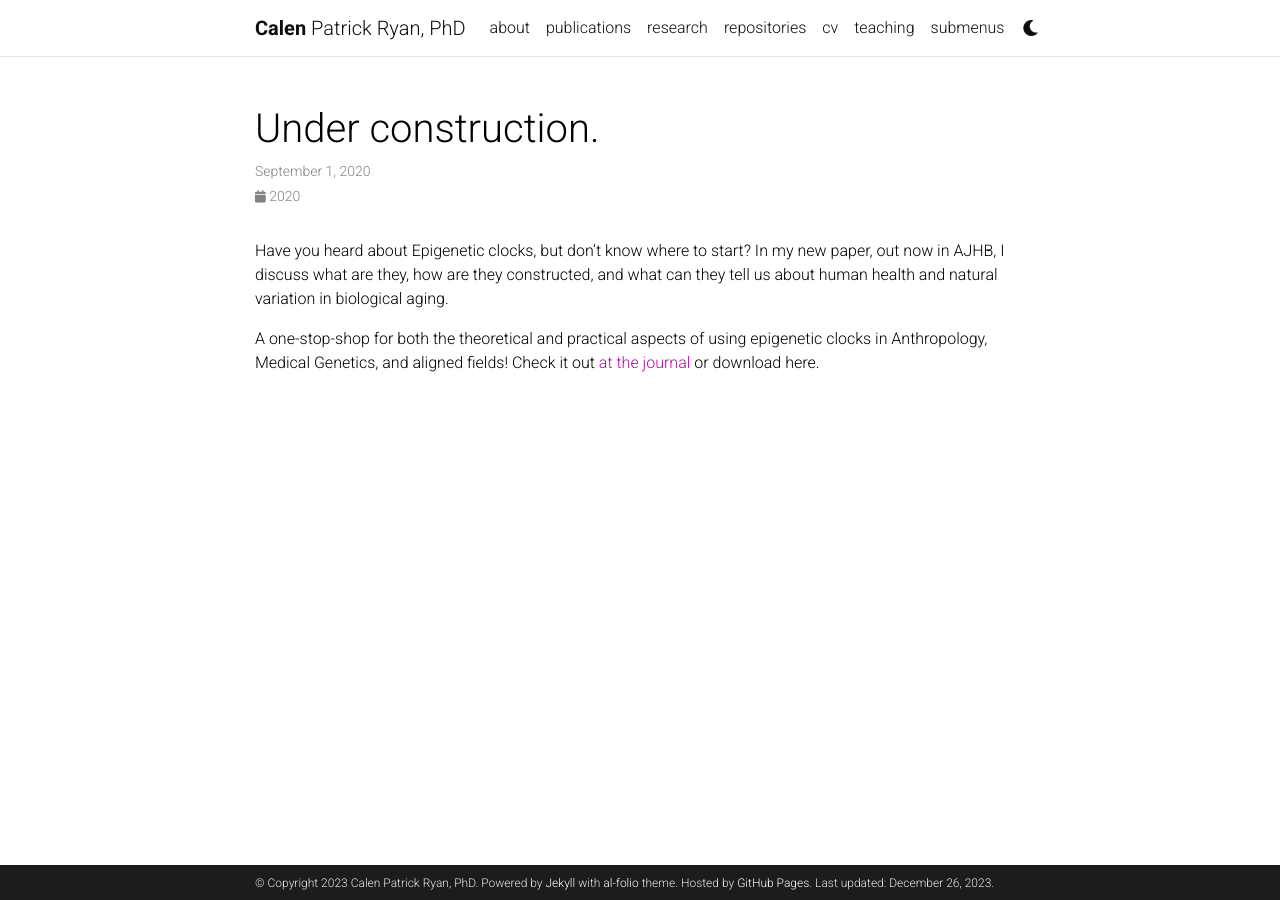
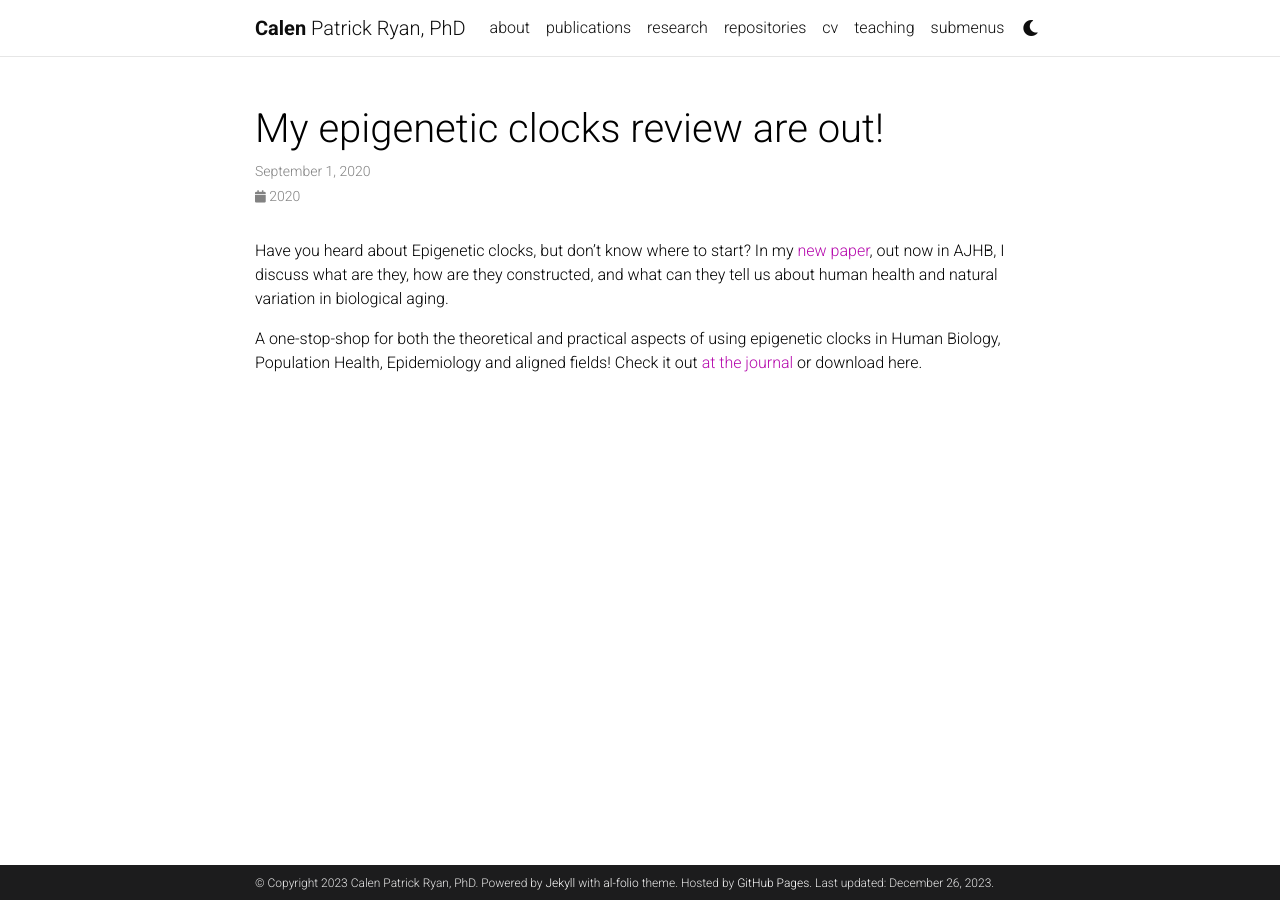
Before and after one commit to CPRyan/CPRyan.github.io, a Jekyll site: the page built from _news/announcement_4.md, in a window 1280 px wide. Built offline with Jekyll 4.4.1, drawn with Linux system fonts in a browser that asks for light colours; comment, search, counter and statistics services are not loaded; a style sheet for code colours, icons or effects is not loaded.

Commit message:
Added preview to some papers, selected pubs, restyled announcements

```diff
--- a/_bibliography/papers.bib
+++ b/_bibliography/papers.bib
@@ -527,6 +527,8 @@
 	year = {2022},
 	pages = {47--58},
 	file = {Ryan et al. - 2022 - Immune cell type and DNA methylation vary with rep.pdf:/Users/dr.cpr/Zotero/storage/3QIHFYJQ/Ryan et al. - 2022 - Immune cell type and DNA methylation vary with rep.pdf:application/pdf;Ryan et al. - 2022 Supplementary_data.docx:/Users/dr.cpr/Zotero/storage/XSJSKS3Q/Ryan et al. - 2022 Supplementary_data.docx:application/vnd.openxmlformats-officedocument.wordprocessingml.document},
+	 selected={true},
+	 preview={Ryan_2022_Fig_2_volcanoes_600ppi.jpeg}
 }
 
 @article{kuzawa_birth_2022,
@@ -608,4 +610,6 @@
 	keywords = {Predictive markers},
 	pages = {1--10},
 	file = {Full Text PDF:/Users/dr.cpr/Zotero/storage/7QYCMPF9/Waziry et al. - 2023 - Effect of long-term caloric restriction on DNA met.pdf:application/pdf},
+	selected={true},
+	preview={diana-polekhina-Xg-ut7qtJiM-unsplash.jpg}
 }
--- a/_config.yml
+++ b/_config.yml
@@ -186,7 +186,7 @@
   limit: 5 # leave blank to include all the news in the `_news` folder
 
 latest_posts:
-  enabled: true
+  enabled: false
   scrollable: true # adds a vertical scroll bar if there are more than 3 new posts items
   limit: 3 # leave blank to include all the blog posts
 
--- a/_news/announcement_4.md
+++ b/_news/announcement_4.md
@@ -1,11 +1,11 @@
 ---
 layout: post
-title: Under construction.
+title: My epigenetic clocks review are out!
 date: 2020-09-01 16:11:00-0400
-inline: false
+inline: true
 related_posts: false
 ---
 
-Have you heard about Epigenetic clocks, but don’t know where to start? In my new paper, out now in AJHB, I discuss what are they, how are they constructed, and what can they tell us about human health and natural variation in biological aging.
+Have you heard about Epigenetic clocks, but don’t know where to start? In my [new paper](https://onlinelibrary.wiley.com/doi/abs/10.1002/ajhb.23488), out now in AJHB, I discuss what are they, how are they constructed, and what can they tell us about human health and natural variation in biological aging.
 
-A one-stop-shop for both the theoretical and practical aspects of using epigenetic clocks in Anthropology, Medical Genetics, and aligned fields! Check it out [at the journal](https://onlinelibrary.wiley.com/doi/abs/10.1002/ajhb.23488) or download here.
+A one-stop-shop for both the theoretical and practical aspects of using epigenetic clocks in Human Biology, Population Health, Epidemiology and aligned fields! Check it out [at the journal](https://onlinelibrary.wiley.com/doi/abs/10.1002/ajhb.23488) or download here.
```
Also changed, not shown: _news/announcement_1.md (+1 -1 lines), _news/announcement_2.md (+1 -1 lines), assets/img/publication_preview/Ryan_2022_Fig_2_volcanoes_600ppi.jpeg (added), assets/img/publication_preview/diana-polekhina-Xg-ut7qtJiM-unsplash.jpg (added).
